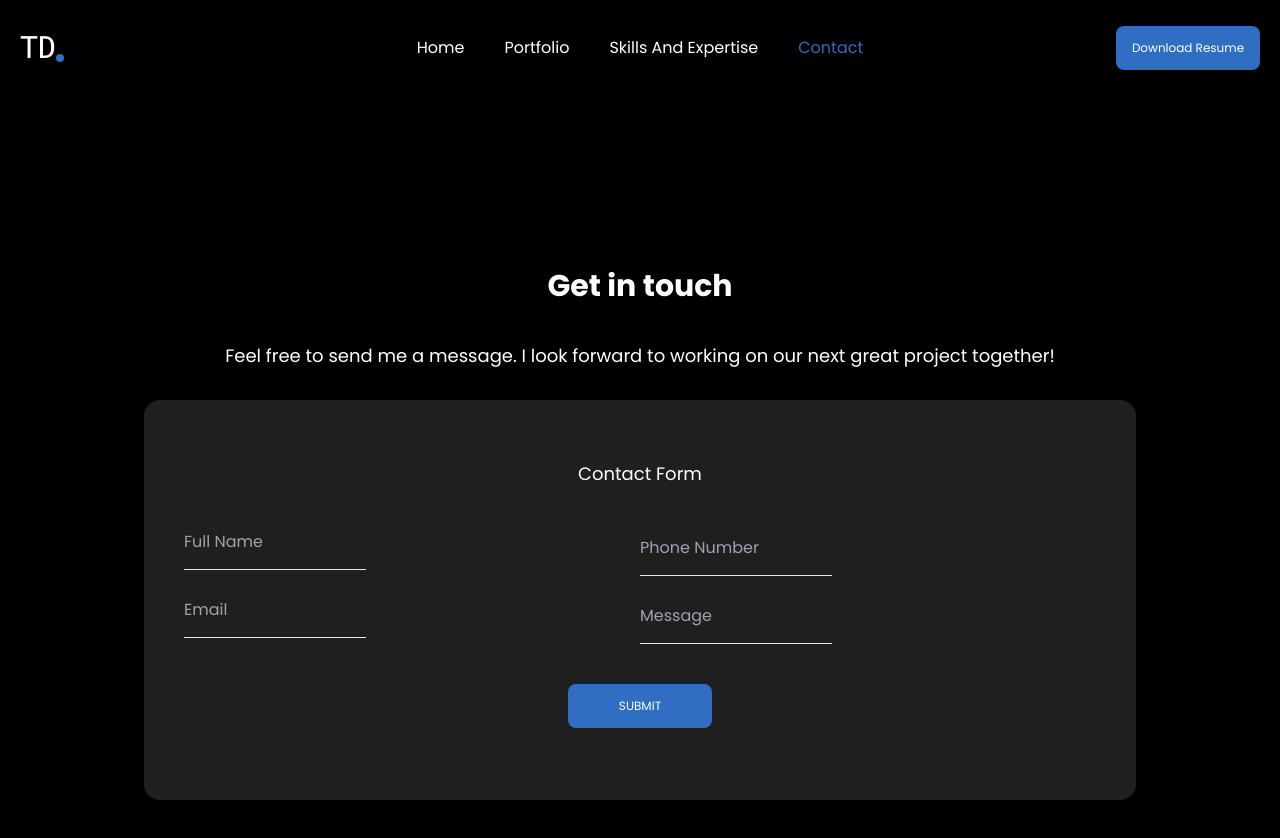
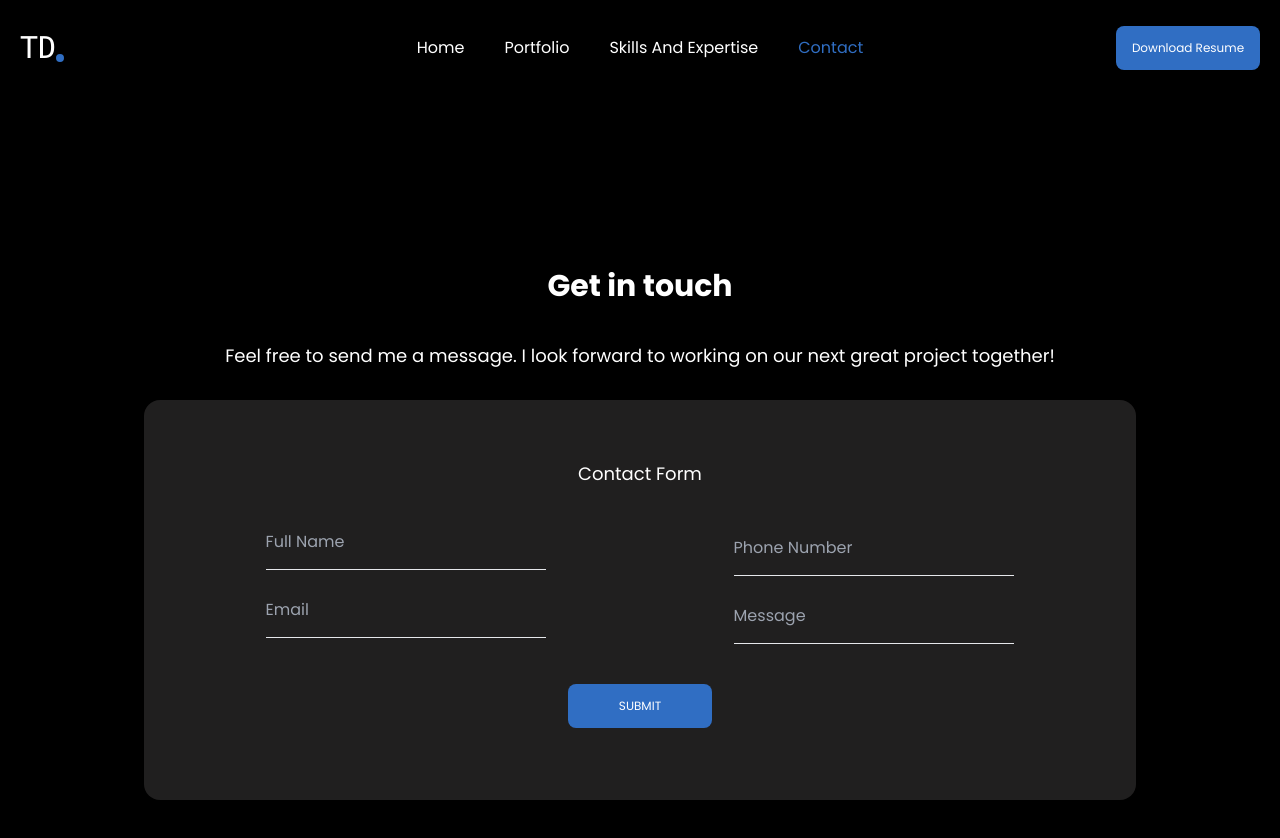
Before and after one commit to trevyd23/Trevaughn-Douglas, a Next.js app: page /contact in a window 1280 px wide. Built offline with nearby package versions, Linux system fonts and the light colour scheme.

Commit message:
Add robots next component

```diff
--- /dev/null
+++ b/src/app/robots.ts
@@ -0,0 +1,12 @@
+import {MetadataRoute} from 'next'
+
+
+export default function robots():MetadataRoute.Robots {
+return{
+    rules: {
+        userAgent: '*',
+        allow: '/'
+    },
+    sitemap: 'https://www.trevaughndouglas.com/sitemap.xml'
+}
+}
--- a/src/app/skills/page.tsx
+++ b/src/app/skills/page.tsx
@@ -1,6 +1,9 @@
 import React from 'react'
+import { Metadata } from 'next'
+import Head from "next/head"
 import {SkillsAndExpertise} from '@/components/SkillsAndExpertise'
 
+// export const generateMetada
 const SkillsAndExpertisePage = () => {
   return (
     <SkillsAndExpertise />
--- a/src/components/ContactSection.tsx
+++ b/src/components/ContactSection.tsx
@@ -78,8 +78,8 @@ export default function ContactSection() {
 
             <form className='w-[100%] h-[38rem] md:w-[80%] flex items-center justify-center flex-col bg-[#201f1f] px-5 rounded-2xl mb-10 md:h-[25rem] '>
                 <h3 className='mt-10 text-lg text-white mb-5 md:mt-2'>Contact Form</h3>
-                <div className='w-[100%] flex flex-col items-center justify-center md:flex-row md:justify-between md:px-5'>
-                    <div className='flex flex-col w-full'>
+                <div className='w-[100%] flex flex-col items-center justify-center md:flex-row md:justify-center md:px-2'>
+                    <div className='flex flex-col w-full items-center'>
                     <input
                         type='text'
                         name='fullName'
@@ -89,12 +89,12 @@ export default function ContactSection() {
                         }}
                         required
                         placeholder='Full Name'
-                        className={`responsive-input w-[100%] text-white md:w-60 lg:w-[40%] ${errors?.fullName && 'border-red-500'}`}
+                        className={`responsive-input w-[100%] text-white md:w-60 lg:w-[60%] ${errors?.fullName && 'border-red-500'}`}
                     />
                     {errors && errors.fullName && <span className='errorInputMessage'>{errors.fullName._errors[0]}</span> }
                     </div>
 
-                    <div className='flex flex-col w-full'>
+                    <div className='flex flex-col w-full items-center'>
                     <input
                         type='text'
                         name='phoneNumber'
@@ -104,13 +104,13 @@ export default function ContactSection() {
                         }}
                         required
                         placeholder='Phone Number'
-                        className={`responsive-input w-[100%] mt-5 text-white md:mt-3 md:w-64 lg:w-[42%] ${errors?.phoneNumber && 'border-red-500'}`}
+                        className={`responsive-input w-[100%] mt-5 text-white md:mt-3 md:w-64 lg:w-[60%] ${errors?.phoneNumber && 'border-red-500'}`}
                     />
                     {errors && errors.phoneNumber ? <span className='errorInputMessage'>{errors.phoneNumber._errors[0]}</span> : <div> </div>}
                     </div>
                 </div>
-                <div className='w-[100%] flex flex-col items-center justify-center md:flex-row md:justify-between md:px-5'>
-                <div className='flex flex-col w-full'>
+                <div className='w-[100%] flex flex-col items-center justify-center md:flex-row md:justify-between md:px-2'>
+                <div className='flex flex-col w-full items-center'>
                     <input
                         type='email'
                         name='email'
@@ -120,12 +120,12 @@ export default function ContactSection() {
                         }}
                         required
                         placeholder='Email'
-                        className={`responsive-input w-[100%] mt-5 text-white md:mt-0 md:w-60 lg:w-[40%] ${errors?.email && 'border-red-500'}`}
+                        className={`responsive-input w-[100%] mt-5 text-white md:mt-0 md:w-60 lg:w-[60%] ${errors?.email && 'border-red-500'}`}
 
                     />
                     {errors && errors.email ? <span className='errorInputMessage'>{errors.email._errors[0]}</span> : <div> </div>}
                     </div>
-                    <div className='flex flex-col w-full'>
+                    <div className='flex flex-col w-full items-center'>
                     <input
                         name="message"
                         onChange={(e) => {
@@ -134,7 +134,7 @@ export default function ContactSection() {
                         }}
                         required
                         placeholder='Message'
-                        className={`responsive-input w-[100%] text-white mt-5 md:mt-3 md:w-64 lg:w-[42%] ${errors?.message && 'border-red-500'}`}
+                        className={`responsive-input w-[100%] text-white mt-5 md:mt-3 md:w-64 lg:w-[60%] ${errors?.message && 'border-red-500'}`}
                     />
                     {errors && errors.message ? <span className='errorInputMessage'>{errors.message._errors[0]}</span> : <div> </div>}
                     </div>
```
